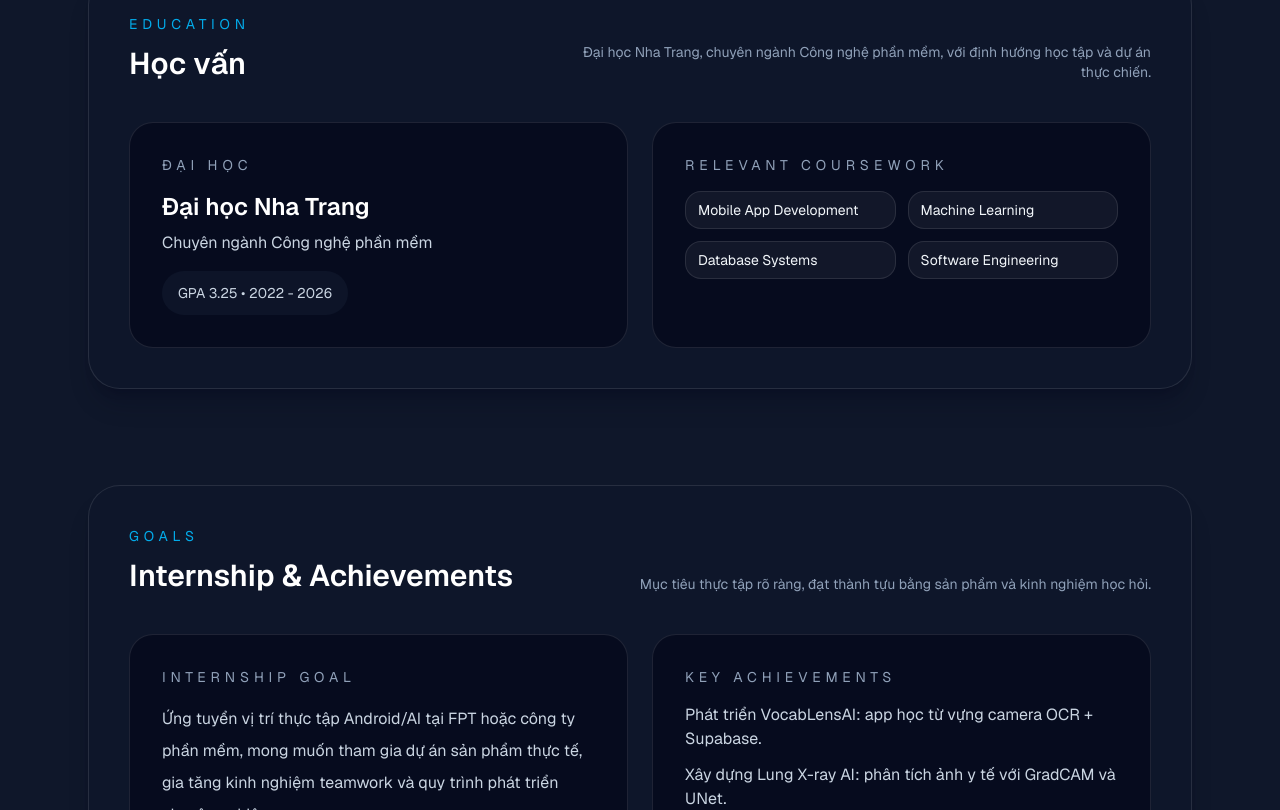
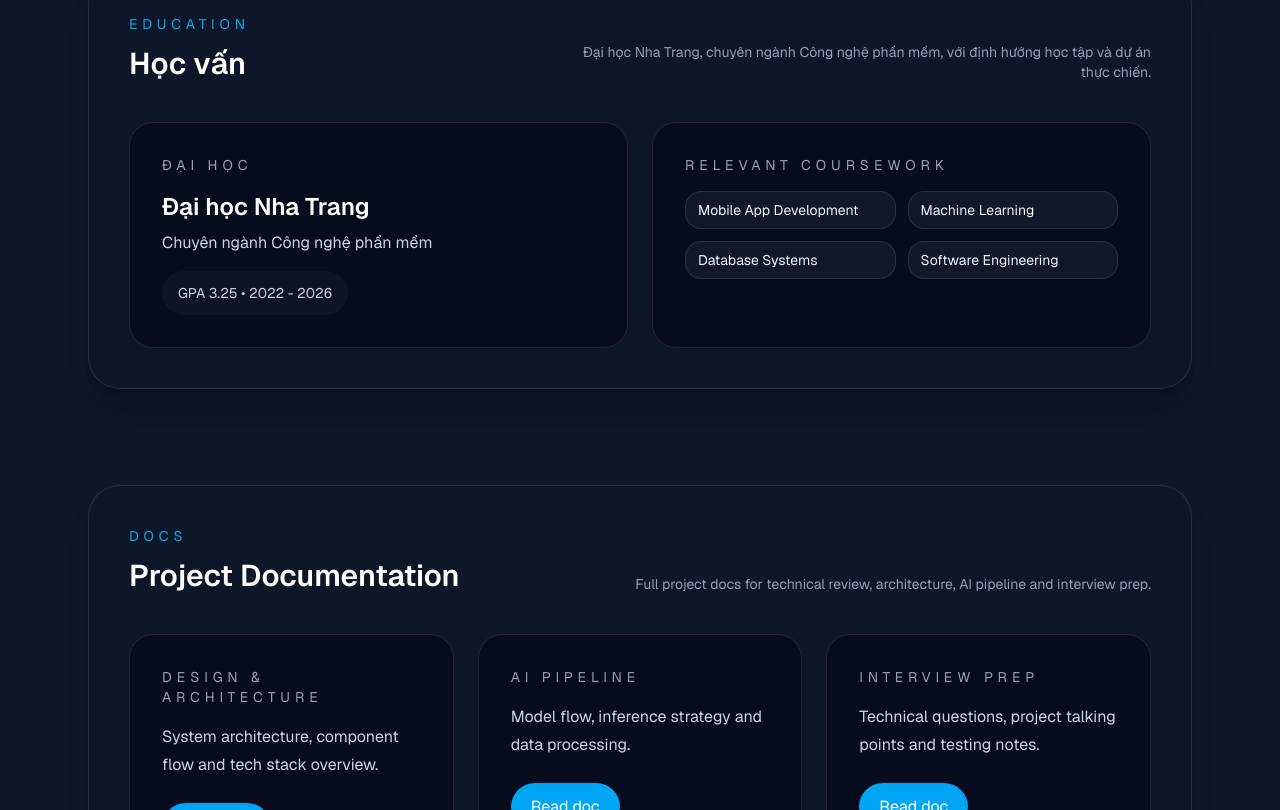
Before and after one commit to DuyLuan2107/duyluan-portfolio, a Next.js app: page / in a window 1280 px wide. Shown: the part 1990-2800 px from the top of the page. Built offline with nearby package versions, Linux system fonts and the light colour scheme.

Commit message:
Add Docs section to portfolio and update README with project documentation links

```diff
--- a/src/app/page.tsx
+++ b/src/app/page.tsx
@@ -234,6 +234,50 @@ export default function Home() {
           </div>
         </section>
 
+        <section id="docs" className="mt-24 rounded-[2rem] border border-white/10 bg-slate-900/70 p-10 shadow-xl shadow-slate-950/20">
+          <div className="flex flex-col gap-4 lg:flex-row lg:items-end lg:justify-between">
+            <div>
+              <p className="text-sm uppercase tracking-[0.35em] text-sky-400/90">Docs</p>
+              <h2 className="mt-3 text-3xl font-semibold text-white">Project Documentation</h2>
+            </div>
+            <p className="max-w-xl text-sm text-slate-400 lg:text-right">
+              Full project docs for technical review, architecture, AI pipeline and interview prep.
+            </p>
+          </div>
+          <div className="mt-10 grid gap-6 xl:grid-cols-3">
+            {[
+              {
+                title: "Design & Architecture",
+                description: "System architecture, component flow and tech stack overview.",
+                url: "https://github.com/DuyLuan2107/duyluan-portfolio/blob/main/docs/ARCHITECTURE.md",
+              },
+              {
+                title: "AI Pipeline",
+                description: "Model flow, inference strategy and data processing.",
+                url: "https://github.com/DuyLuan2107/duyluan-portfolio/blob/main/docs/AI_PIPELINE.md",
+              },
+              {
+                title: "Interview Prep",
+                description: "Technical questions, project talking points and testing notes.",
+                url: "https://github.com/DuyLuan2107/duyluan-portfolio/blob/main/docs/INTERVIEW.md",
+              },
+            ].map((card) => (
+              <div key={card.title} className="rounded-3xl border border-white/10 bg-slate-950/60 p-8">
+                <p className="text-sm uppercase tracking-[0.35em] text-slate-400">{card.title}</p>
+                <p className="mt-4 text-slate-300 leading-7">{card.description}</p>
+                <a
+                  href={card.url}
+                  target="_blank"
+                  rel="noreferrer"
+                  className="mt-6 inline-flex items-center justify-center rounded-full bg-sky-500 px-5 py-3 text-sm font-semibold text-white transition hover:bg-sky-400"
+                >
+                  Read doc
+                </a>
+              </div>
+            ))}
+          </div>
+        </section>
+
         <section id="goals" className="mt-24 rounded-[2rem] border border-white/10 bg-slate-900/70 p-10 shadow-xl shadow-slate-950/20">
           <div className="flex flex-col gap-4 lg:flex-row lg:items-end lg:justify-between">
             <div>
--- a/src/components/NavBar.tsx
+++ b/src/components/NavBar.tsx
@@ -5,6 +5,7 @@ export default function NavBar() {
     { label: "Projects", href: "#projects" },
     { label: "Skills", href: "#skills" },
     { label: "Education", href: "#education" },
+    { label: "Docs", href: "#docs" },
     { label: "Goals", href: "#goals" },
     { label: "Contact", href: "#contact" },
   ];
```
Also changed, not shown: 1 other file (tests, documents, lock files or other folders).
